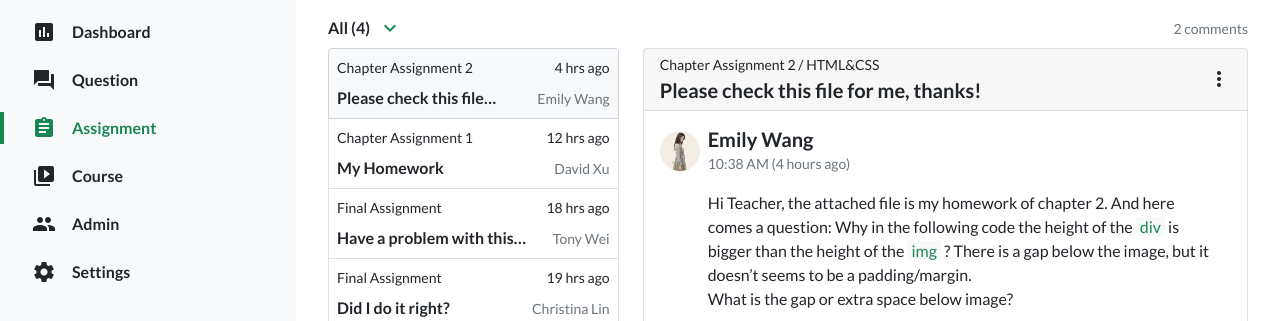
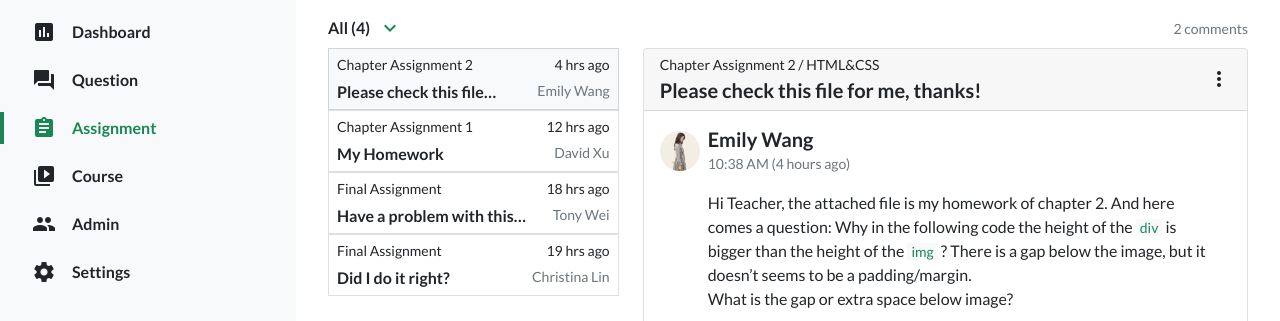
Before and after one commit to PeterCHEN-JIANRONG/gulp-glasses-backend, a plain HTML site: page assignment.html in a window 1280 px wide. Shown: the part 88-409 px from the top of the page. Drawn offline with nearby package versions, Linux system fonts and the light colour scheme.

Commit message:
Update 2021-08-12T11:02:17.986Z

```diff
--- a/assignment.html
+++ b/assignment.html
@@ -28,7 +28,7 @@
         <div class="d-flex flex-column w-100">
           <a class="navbar-brand p-0" href="#"><img src="./assets/images/logo-ANSWER.svg" alt="logo"></a>
           <div class="collapse navbar-collapse" id="navbarNav">
-            <ul class="navbar-nav d-flex flex-column flex-grow-1">
+            <ul class="navbar-nav flex-column flex-grow-1">
               <li class="nav-item mb-3">
                 <a class="nav-link fw-bold py-1 d-flex align-items-center" href="./assignment.html"><i class="material-icons me-3">assessment</i>Dashboard</a>
               </li>
@@ -42,7 +42,7 @@
                 <a class="nav-link fw-bold py-1 d-flex align-items-center" href="./assignment.html"><i class="material-icons me-3">video_library</i>Course</a>
               </li>
               <li class="nav-item mb-3">
-                <a class="nav-link fw-bold py-1 d-flex align-items-center" href="./admin.html"><i class="material-icons me-3">people</i>Admin</a>
+                <a class="nav-link fw-bold py-1 d-flex align-items-center " href="./admin.html"><i class="material-icons me-3">people</i>Admin</a>
               </li>
               <li class="nav-item">
                 <a class="nav-link fw-bold py-1 d-flex align-items-center" href="./assignment.html"><i class="material-icons me-3">settings</i>Settings</a>
@@ -106,48 +106,56 @@
     </div>
     <div class="row">
       <div class="col-lg-4 mb-3">
-        <div class="list-group" id="list-tab" role="tablist">
+        <ul class="list-group" id="list-tab" role="tablist">
+          <li>
             <a class="list-group-item list-group-item-action p-2 active" id="list-item-1" data-bs-toggle="list" href="#item-message-1" role="tab">
               <div class="d-flex justify-content-between mb-2">
-              <span class="fs-sm">Chapter Assignment 2</span>
-              <span class="fs-sm">4 hrs ago</span>
+                <h6 class="fs-sm mb-0">Chapter Assignment 2</h6>
+                <h6 class="fs-sm mb-0">4 hrs ago</h6>
               </div>
               <div class="d-flex justify-content-between align-items-center">
-              <span class="fw-bold">Please check this file…</span>
-              <span class="fs-sm text-gray-6">Emily Wang</span>
+                <h6 class="fw-bold mb-0">Please check this file…</h6>
+                <h6 class="fs-sm mb-0 text-gray-6">Emily Wang</h6>
               </div>
             </a>
+          </li>
+          <li>
             <a class="list-group-item list-group-item-action p-2" id="list-item-2" data-bs-toggle="list" href="#item-message-2" role="tab">
               <div class="d-flex justify-content-between mb-2">
-              <span class="fs-sm">Chapter Assignment 1</span>
-              <span class="fs-sm">12 hrs ago</span>
+                <h6 class="fs-sm mb-0">Chapter Assignment 1</h6>
+                <h6 class="fs-sm mb-0">12 hrs ago</h6>
               </div>
               <div class="d-flex justify-content-between align-items-center">
-              <span class="fw-bold">My Homework</span>
-              <span class="fs-sm text-gray-6">David Xu</span>
+                <h6 class="fw-bold mb-0">My Homework</h6>
+                <h6 class="fs-sm mb-0 text-gray-6">David Xu</h6>
               </div>
             </a>
+          </li>
+          <li>
             <a class="list-group-item list-group-item-action p-2" id="list-item-3" data-bs-toggle="list" href="#item-message-3" role="tab">
               <div class="d-flex justify-content-between mb-2">
-              <span class="fs-sm">Final Assignment</span>
-              <span class="fs-sm">18 hrs ago</span>
+                <h6 class="fs-sm mb-0">Final Assignment</h6>
+                <h6 class="fs-sm mb-0">18 hrs ago</h6>
               </div>
               <div class="d-flex justify-content-between align-items-center">
-              <span class="fw-bold">Have a problem with this…</span>
-              <span class="fs-sm text-gray-6">Tony Wei</span>
+                <h6 class="fw-bold mb-0">Have a problem with this…</h6>
+                <h6 class="fs-sm mb-0 text-gray-6">Tony Wei</h6>
               </div>
             </a>
+          </li>
+          <li>
             <a class="list-group-item list-group-item-action p-2" id="list-item-4" data-bs-toggle="list" href="#item-message-4" role="tab">
               <div class="d-flex justify-content-between mb-2">
-              <span class="fs-sm">Final Assignment</span>
-              <span class="fs-sm">19 hrs ago</span>
+                <h6 class="fs-sm mb-0">Final Assignment</h6>
+                <h6 class="fs-sm mb-0">19 hrs ago</h6>
               </div>
               <div class="d-flex justify-content-between align-items-center">
-              <span class="fw-bold">Did I do it right?</span>
-              <span class="fs-sm text-gray-6">Christina Lin</span>
+                <h6 class="fw-bold mb-0">Did I do it right?</h6>
+                <h6 class="fs-sm mb-0 text-gray-6">Christina Lin</h6>
               </div>
             </a>
-        </div>
+          </li>
+        </ul>
       </div>
       <div class="col-lg-8">
         <div class="tab-content" id="nav-tabContent">
@@ -174,7 +182,7 @@
                     </div>
                     <div class="user-reply border-bottom pb-3 mb-3">
                       <p class="card-text">
-                        Hi Teacher, the attached file is my homework of chapter 2. And here comes a question: Why in the following code the height of the <span class="text-success bg-light px-1">div</span> is bigger than the height of the <span class="text-success bg-light px-1">img</span> ? There is a gap below the image, but it doesn’t seems to be a padding/margin. <br>What is the gap or extra space below image?
+                        Hi Teacher, the attached file is my homework of chapter 2. And here comes a question: Why in the following code the height of the <code class="text-success bg-light px-1">div</code> is bigger than the height of the <code class="text-success bg-light px-1">img</code> ? There is a gap below the image, but it doesn’t seems to be a padding/margin. <br>What is the gap or extra space below image?
                       </p>
                       <a class="btn btn-light fw-bold border border-1" href="./assets/images/logo-ANSWER.svg" role="button" download>
                         <div class="d-flex align-items-center">
@@ -200,7 +208,7 @@
                     </div>
                     <div class="user-reply mb-3">
                       <p class="card-text">
-                        Hi David, by default, an image is rendered inline, like a letter so it sits on the same line that a, b, c and d sit on. There is space below that line for the descenders you find on letters like g, j, p and q.<br><br> You can:<br><br> 　• adjust the <span class="text-success bg-light px-1">vertical-align</span> of the image to position it elsewhere (e.g. the <span class="text-success bg-light px-1">middle</span> ) or<br>  　• change the <span class="text-success bg-light px-1">display</span> so it isn’t inline.
+                        Hi David, by default, an image is rendered inline, like a letter so it sits on the same line that a, b, c and d sit on. There is space below that line for the descenders you find on letters like g, j, p and q.<br><br> You can:<br><br> 　• adjust the <code class="text-success bg-light px-1">vertical-align</code> of the image to position it elsewhere (e.g. the <code class="text-success bg-light px-1">middle</code> ) or<br>  　• change the <code class="text-success bg-light px-1">display</code> so it isn’t inline.
                       </p>
                     </div>
                   </li>
@@ -258,7 +266,7 @@
                     </div>
                     <div class="user-reply border-bottom pb-3 mb-3">
                       <p class="card-text">
-                        Hi Teacher, the attached file is my homework of chapter 2. And here comes a question: Why in the following code the height of the <span class="text-success bg-light px-1">div</span> is bigger than the height of the <span class="text-success bg-light px-1">img</span> ? There is a gap below the image, but it doesn’t seems to be a padding/margin. <br>What is the gap or extra space below image?
+                        Hi Teacher, the attached file is my homework of chapter 2. And here comes a question: Why in the following code the height of the <code class="text-success bg-light px-1">div</code> is bigger than the height of the <code class="text-success bg-light px-1">img</code> ? There is a gap below the image, but it doesn’t seems to be a padding/margin. <br>What is the gap or extra space below image?
                       </p>
                       <button type="button" class="btn btn-light fw-bold border border-1 d-flex align-items-center"><i class="material-icons">attach_file</i>HW-2-David.zip</button>
                     </div>
@@ -317,7 +325,7 @@
                     </div>
                     <div class="user-reply border-bottom pb-3 mb-3">
                       <p class="card-text">
-                        Hi Teacher, the attached file is my homework of chapter 2. And here comes a question: Why in the following code the height of the <span class="text-success bg-light px-1">div</span> is bigger than the height of the <span class="text-success bg-light px-1">img</span> ? There is a gap below the image, but it doesn’t seems to be a padding/margin. <br>What is the gap or extra space below image?
+                        Hi Teacher, the attached file is my homework of chapter 2. And here comes a question: Why in the following code the height of the <code class="text-success bg-light px-1">div</code> is bigger than the height of the <code class="text-success bg-light px-1">img</code> ? There is a gap below the image, but it doesn’t seems to be a padding/margin. <br>What is the gap or extra space below image?
                       </p>
                       <button type="button" class="btn btn-light fw-bold border border-1 d-flex align-items-center"><i class="material-icons">attach_file</i>HW-2-David.zip</button>
                     </div>
@@ -376,7 +384,7 @@
                     </div>
                     <div class="user-reply border-bottom pb-3 mb-3">
                       <p class="card-text">
-                        Hi Teacher, the attached file is my homework of chapter 2. And here comes a question: Why in the following code the height of the <span class="text-success bg-light px-1">div</span> is bigger than the height of the <span class="text-success bg-light px-1">img</span> ? There is a gap below the image, but it doesn’t seems to be a padding/margin. <br>What is the gap or extra space below image?
+                        Hi Teacher, the attached file is my homework of chapter 2. And here comes a question: Why in the following code the height of the <code class="text-success bg-light px-1">div</code> is bigger than the height of the <code class="text-success bg-light px-1">img</code> ? There is a gap below the image, but it doesn’t seems to be a padding/margin. <br>What is the gap or extra space below image?
                       </p>
                       <button type="button" class="btn btn-light fw-bold border border-1 d-flex align-items-center"><i class="material-icons">attach_file</i>HW-2-David.zip</button>
                     </div>
```
Also changed, not shown: admin.html (+8 -8 lines), index.html (+3 -3 lines), assets/style/all.css, 1 other file. Lines whose indentation alone changed are shown as unchanged.
